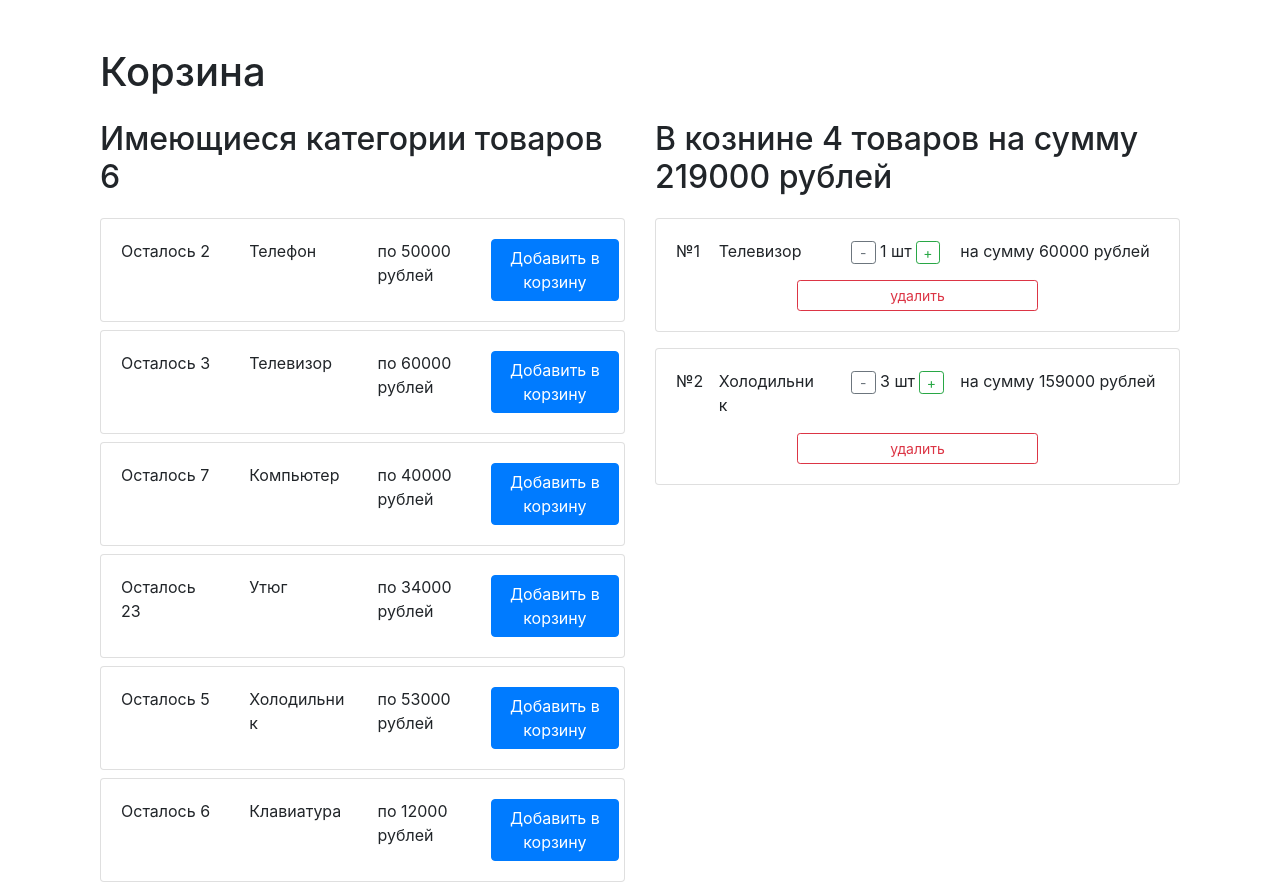
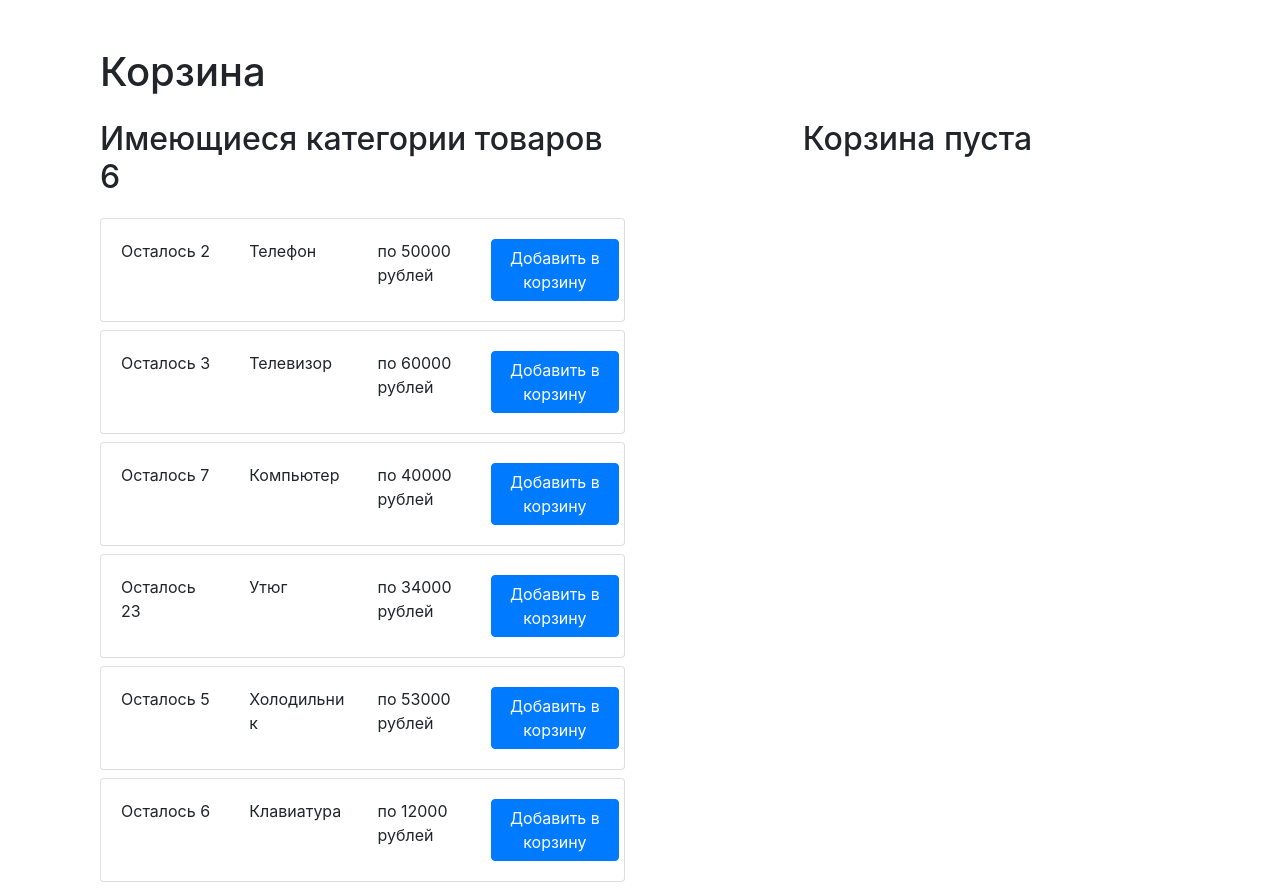
Before and after one commit to slvKhan/travelata, a React (Create React App) app: page / in a window 1280 px wide. Built offline with nearby package versions, Linux system fonts and the light colour scheme.

Commit message:
add sessionStorage

```diff
--- a/src/ShopCart/ShopCart.jsx
+++ b/src/ShopCart/ShopCart.jsx
@@ -7,23 +7,21 @@ import ProductInShopCart from './ProductInShopCart';
 export default class ShopCart extends React.Component {
   constructor(props) {
     super(props);
+    this.key = 'selectedProducts';
     this.state = {
       products: [],
-      selectedProducts: {
-        1: {
-          idProduct: 2,
-          amount: 1,
-        },
-        2: {
-          idProduct: 5,
-          amount: 3,
-        },
-      },
+      selectedProducts: {},
     };
   }
 
   componentDidMount() {
     this.fetchProducts();
+    this.updateSelectedProducByStore(this.key);
+  }
+
+  componentDidUpdate() {
+    const { selectedProducts } = this.state;
+    this.saveInStore(this.key, selectedProducts);
   }
 
   canAddProduct = (id) => {
@@ -141,6 +139,19 @@ export default class ShopCart extends React.Component {
     this.removeProduct(id);
   }
 
+  saveInStore = (key, selectedProducts) => {
+    localStorage.setItem(key, JSON.stringify(selectedProducts));
+  }
+
+  updateSelectedProducByStore = (key) => {
+    const localSelectedProducts = localStorage.getItem(key);
+    if (!localSelectedProducts) {
+      return;
+    }
+
+    this.setState({ selectedProducts: JSON.parse(localSelectedProducts) });
+  }
+
   productsCartHeader = (selectedProductMapped, titleStyle) => {
     const amountProducts = selectedProductMapped.reduce((totalProducts, product) => (
       totalProducts + product.amount
```
